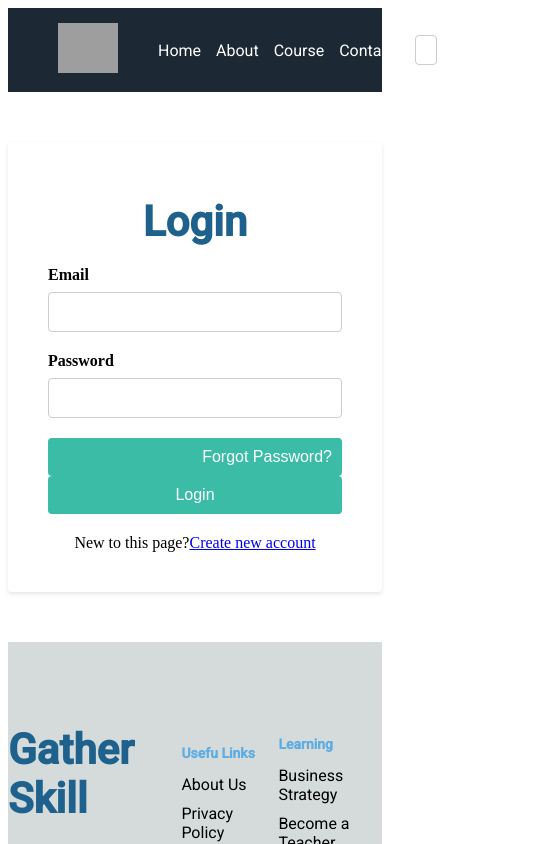
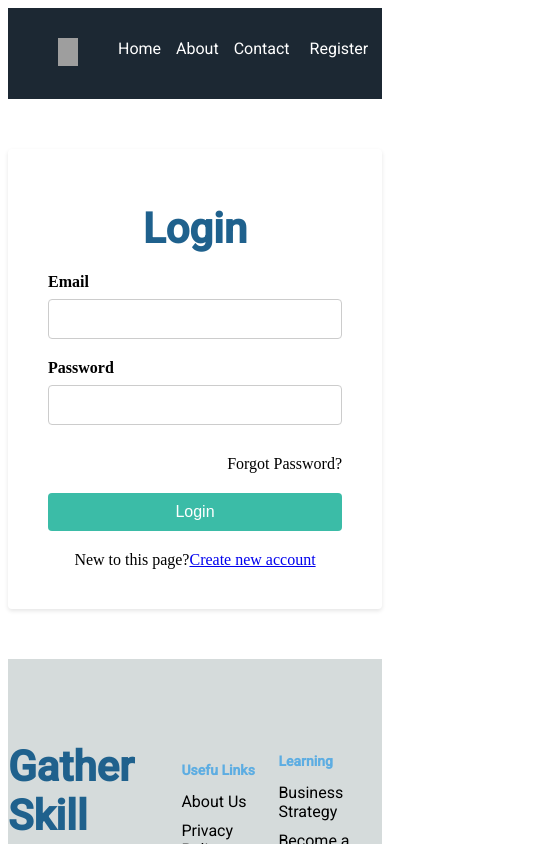
Before and after one commit to TanbirHasan/GatherSkill, a React (Create React App) app: page /login in a window 390 px wide. Shown: the top 844 px of the page, 560 px wide, since content can reach past the window. Built offline with nearby package versions, Linux system fonts and the light colour scheme; grey boxes are pictures that could not be loaded.

Commit message:
registration and login functionlity added

```diff
--- a/src/Pages/Home/Home.js
+++ b/src/Pages/Home/Home.js
@@ -1,14 +1,19 @@
-import React from "react";
+import React, { useContext } from "react";
 import Layout from "../../components/Layout/Layout";
 import Banner from "../../components/Banner/Banner";
 import Courses from "../../components/Courses/Courses";
+import AuthContext from "../../context/AuthProvider";
 
 
 export default function Home() {
+  const { auth } = useContext(AuthContext);
   return (
     <Layout>
       <Banner />
-      <Courses />
+      {
+        auth.accessToken &&   <Courses />
+      }
+
     </Layout>
   );
 }
--- a/src/components/Auth/Login/Login.js
+++ b/src/components/Auth/Login/Login.js
@@ -1,13 +1,19 @@
-import { useState } from "react";
-import axios from "axios";
+import { useState, useContext } from "react";
 import styles from "./Login.module.css";
 import Layout from "../../Layout/Layout";
-import { Link } from "react-router-dom";
+import { Link, useNavigate } from "react-router-dom";
+import AuthContext from "../../../context/AuthProvider";
+import axios from "../../../api/axios";
+
+const LOGIN_URL = "/api/v1/auth";
 
 const Login = () => {
+  const { setAuth } = useContext(AuthContext);
   const [email, setEmail] = useState("");
   const [password, setPassword] = useState("");
   const [isLoading, setIsLoading] = useState(false);
+
+  const navigate = useNavigate()
 
   const handleEmailChange = (e) => {
     setEmail(e.target.value);
@@ -20,7 +26,6 @@ const Login = () => {
   const handleSubmit = async (e) => {
     e.preventDefault();
 
-    // Perform form validation
     if (!email || !password) {
       alert("Please fill in all the required fields.");
       return;
@@ -29,21 +34,36 @@ const Login = () => {
     setIsLoading(true);
 
     try {
-      // Make API call using Axios
-      const response = await axios.post("http://localhost:8000/api/v1/auth", {
-        email,
-        password,
-      });
+      const response = await axios.post(
+        LOGIN_URL,
+        JSON.stringify({
+          email,
+          password,
+        }),
+        {
+          headers: { "Content-Type": "application/json" },
+          withCredentials: true,
+        }
+      );
 
-      // Handle the response as needed
       console.log("Login successful:", response?.data);
+      const accessToken = response?.data?.accessToken;
+      const roles = response?.data?.roles;
+      setAuth({ email, password, accessToken, roles });
 
-      // Clear form fields after successful submission
       setEmail("");
       setPassword("");
-    } catch (error) {
-      console.error("Login failed:", error.response?.data);
-      // Handle the error and display an appropriate message to the user
+      navigate("/")
+    } catch (err) {
+      if (!err?.response) {
+        alert("No Server Response");
+      } else if (err.response?.status === 400) {
+        alert("Missing Username or Password");
+      } else if (err.response?.status === 401) {
+        alert("Unauthorized");
+      } else {
+        alert("Login Failed");
+      }
     }
 
     setIsLoading(false);
@@ -74,7 +94,12 @@ const Login = () => {
               required
             />
           </div>
-          <button className={styles.forgetPassButton} onClick={() => console.log("Forgot Password?")}>Forgot Password?</button>
+          <span
+            className={styles.forgetPassButton}
+            onClick={() => console.log("Forgot Password?")}
+          >
+            Forgot Password?
+          </span>
           <button type="submit" disabled={isLoading}>
             {isLoading ? "Logging in..." : "Login"}
           </button>
--- a/src/components/Auth/Register/Register.js
+++ b/src/components/Auth/Register/Register.js
@@ -1,7 +1,7 @@
 import React, { useState } from "react";
 import styles from "./Register.module.css";
 import Layout from "../../Layout/Layout";
-import { Link } from "react-router-dom";
+import { Link, useNavigate } from "react-router-dom";
 import axios from "../../../api/axios";
 
 const REGISTER_URL = "/api/v1/register";
@@ -11,6 +11,8 @@ const Register = () => {
   const [email, setEmail] = useState("");
   const [password, setPassword] = useState("");
   const [agreeTerms, setAgreeTerms] = useState(false);
+
+  const navigate = useNavigate()
 
   const handleInputChange = (e) => {
     const { id, value } = e.target;
@@ -58,6 +60,7 @@ const Register = () => {
       setEmail("");
       setPassword("");
       setAgreeTerms(false);
+      navigate("/login")
     } catch (err) {
         console.log(err)
          if (err.response.status === 409) {
--- a/src/components/Banner/Banner.js
+++ b/src/components/Banner/Banner.js
@@ -5,7 +5,7 @@ export default function Banner() {
   return (
     <section className={styles.learnSection}>
         <div className={styles.learnSectionInner}>
-        <div>
+        <div className={styles.learnText}>
          <h3>START TO NEW JOURNEY</h3>
          <h2>Experience a learning<br/> platform that take you <br/>next level</h2>
          <p>World class training and development programs <br/>developed by top teachers</p>
--- a/src/components/Layout/Layout.js
+++ b/src/components/Layout/Layout.js
@@ -2,11 +2,12 @@ import React from "react";
 import Navbar from "../Navbar/Navbar";
 import Footer from "../Footer/Footer";
 
-
 export default function Layout({ children }) {
-  return <div>
-      <Navbar/>
-    {children}
-     <Footer/>
-    </div>;
+  return (
+    <>
+      <Navbar />
+      {children}
+      <Footer />
+    </>
+  );
 }
--- a/src/components/Navbar/Navbar.js
+++ b/src/components/Navbar/Navbar.js
@@ -1,12 +1,32 @@
-import React from "react";
+import React, { useContext, useState } from "react";
 import styles from "./Navbar.module.css";
-import { Link } from "react-router-dom";
+import { Link, useLocation } from "react-router-dom";
+import AuthContext from "../../context/AuthProvider";
+import { FaUserAlt } from 'react-icons/fa';
+import UserModal from "../UserModal/UserModal";
 
 export default function Navbar() {
+  const { auth ,setAuth} = useContext(AuthContext);
+
+  const [showModal, setShowModal] = useState(false);
+
+  const location = useLocation()
+  console.log(location)
+
+  const toggleModal = () => {
+    setShowModal(!showModal);
+  };
+
+  const handleLogout = () => {
+    setAuth({})
+    setShowModal(false)
+  };
+
   return (
     <header className={styles.header}>
       <div>
         <img
+        className={styles.logo}
           src="https://static.vecteezy.com/system/resources/previews/000/586/123/original/book-reading-logo-and-symbols-template-icons-vector.jpg"
           height="50"
           width="60"
@@ -21,10 +41,6 @@ export default function Navbar() {
             {" "}
             <li className={styles.menulistitem}>About</li>
           </Link>
-          <Link to="/course" className={styles.navLink}>
-            {" "}
-            <li className={styles.menulistitem}>Course</li>
-          </Link>
           <Link to="/contact" className={styles.navLink}>
             {" "}
             <li className={styles.menulistitem}>Contact</li>
@@ -34,19 +50,22 @@ export default function Navbar() {
           <input type="text" placeholder="Search..." />
           <i class="fas fa-search search-icon"></i>
         </div>
-        <div className={styles.auth}>
-          <li className={styles.menulistitem}>
-            <Link to="/login" style={{ textDecoration: "none", color: "white" }}>
-              Login
-            </Link>
-          </li>
+        {
+          !auth.accessToken ? <div className={styles.auth}>
+
           <li className={styles.menulistitem}>
             <Link to="/register" style={{ textDecoration: "none", color: "white" }}>
               Register
             </Link>
           </li>
+        </div> :   <div className={styles.auth}>
+          <span style={{ color: "white", fontSize: "20px",cursor:'pointer' }} onClick={toggleModal}>  <FaUserAlt /></span>
+
         </div>
+        }
+
       </div>
+      {showModal && <UserModal onLogout={handleLogout} />}
     </header>
   );
 }
--- a/src/components/Navbar/Navbar.module.css
+++ b/src/components/Navbar/Navbar.module.css
@@ -23,8 +23,25 @@ header {
   font-family: 'Roboto', sans-serif;
   color: white;
   cursor: pointer;
+  position: relative;
+  display: inline-block;
+}
 
+.menulistitem::after {
+  content: "";
+  position: absolute;
+  bottom: -5px;
+  left: 0;
+  width: 100%;
+  height: 2px;
+  background-color: transparent;
+  transition: background-color 0.3s ease;
 }
+
+.menulistitem:hover::after {
+  background-color: #ff3366;
+}
+
 
 .navLink{
   text-decoration: none;
@@ -32,18 +49,19 @@ header {
 
 .auth{
   display: flex;
+  align-items: center;
   gap: 5px;
 }
 
 
-/* Search filed style */
+
 .searchbox {
   position: relative;
   display: inline-block;
 }
 
 .searchbox input {
-  padding-right: 30px; /* Space for the search icon */
+  padding-right: 30px;
   border: 1px solid #ccc;
   border-radius: 20px;
   height: 30px;
@@ -55,3 +73,73 @@ header {
   right: 5px;
   color: #aaa;
 }
+
+
+
+
+@media only screen and (max-width: 768px) {
+
+  .logo{
+    width: 20px;
+    height: 28px;
+  }
+
+  .menuToggle {
+    display: none;
+  }
+  .menulinkbox{
+    display: flex;
+    gap: 20px;
+    align-items: center;
+  }
+
+
+  .menuToggleLabel {
+    display: flex;
+  }
+
+
+  .searchbox {
+    display: none;
+  }
+
+  .menuToggle:checked ~ .menulist {
+    display: block;
+    position: absolute;
+    top: 100%;
+    left: 0;
+    width: 100%;
+    background-color: #333;
+    padding: 10px;
+  }
+
+
+  .menulistitem {
+    margin-bottom: 10px;
+    color: white;
+    font-family: 'Roboto', sans-serif;
+    cursor: pointer;
+    text-align: center;
+  }
+
+
+  .menulistitem.active {
+    color: yellow;
+  }
+
+  .searchbox {
+    width: 100%;
+    margin-bottom: 10px;
+  }
+
+
+  .searchbox input[type="text"] {
+    width: 100%;
+  }
+
+
+  .auth {
+    position: relative;
+    text-align: center;
+  }
+}
--- /dev/null
+++ b/src/components/UserModal/UserModal.js
@@ -0,0 +1,12 @@
+import { Link } from "react-router-dom";
+
+const UserModal = ({ onLogout }) => {
+  return (
+    <div style={{ position: "absolute", top: "90px", right: "0", backgroundColor: "white", padding: "10px", borderRadius: "5px", boxShadow: "0 2px 4px rgba(0, 0, 0, 0.1)", zIndex: "999" }}>
+      <Link to="/courses" style={{ display: "block", marginBottom: "10px", color: "black", textDecoration: "none" }}>My Courses</Link>
+      <button onClick={onLogout} style={{ display: "block", width: "100%", padding: "8px 12px", border: "none", borderRadius: "5px", backgroundColor: "rgb(240, 90, 90)", color: "white", fontWeight: "bold" }}>Logout</button>
+    </div>
+  );
+};
+
+export default UserModal;
--- a/src/router/Routes.js
+++ b/src/router/Routes.js
@@ -1,4 +1,8 @@
-import { createBrowserRouter } from "react-router-dom";
+import {
+  createBrowserRouter,
+  useNavigate,
+  useLocation,
+} from "react-router-dom";
 import Layout from "../components/Layout/Layout";
 import CourseDetails from "../components/CourseDetails/CourseDetails";
 import Home from "../Pages/Home/Home";
@@ -6,32 +10,56 @@ import PostVideo from "../components/PostVideo/PostVideo";
 import Courses from "../components/Courses/Courses";
 import Login from "../components/Auth/Login/Login";
 import Register from "../components/Auth/Register/Register";
+import AuthContext from "../context/AuthProvider";
+import { useContext, useEffect } from "react";
+
+
+const PrivateRoute = ({ children }) => {
+  const navigate = useNavigate();
+  const location = useLocation();
+  const { auth } = useContext(AuthContext);
+
+  console.log(auth,"Auth")
+
+  useEffect(() => {
+    if (!auth.accessToken) {
+      navigate("/login");
+    }
+  }, [auth.accessToken, navigate]);
+  return children;
+};
 
 export const router = createBrowserRouter([
-	// normal main route
   {
-		path: '/',
-		element: <Home/>,
-
+    path: "/",
+    element: <Home />,
   },
   {
-		path: '/courses',
-		element: <Courses/>,
+    path: "/courses",
+    element: <Courses />,
   },
   {
-		path: '/courseDetails',
-		element: <CourseDetails />,
+    path: "/courseDetails",
+	element: (
+		<PrivateRoute>
+		  <CourseDetails />
+		</PrivateRoute>
+	  ),
   },
   {
-		path: '/postFile',
-		element: <PostVideo />,
+    path: "/postFile",
+    element: (
+      <PrivateRoute>
+        <PostVideo />
+      </PrivateRoute>
+    ),
   },
   {
-		path: '/login',
+    path: "/login",
     element: <Login />,
   },
   {
-		path: '/register',
+    path: "/register",
     element: <Register />,
   },
-])
+]);
```
Also changed, not shown: src/components/Banner/Banner.module.css (+16 -2 lines), src/index.js (+10 -7 lines). Lines whose indentation alone changed are shown as unchanged.
